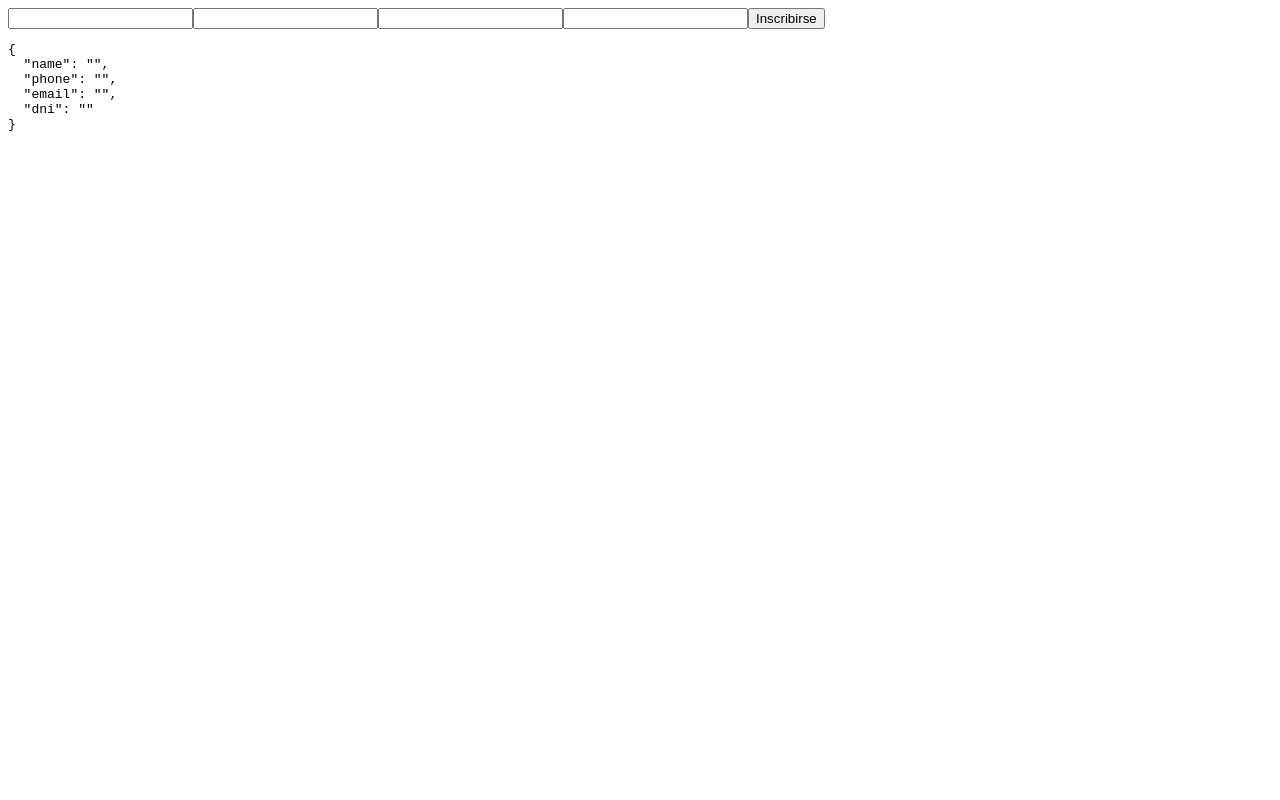
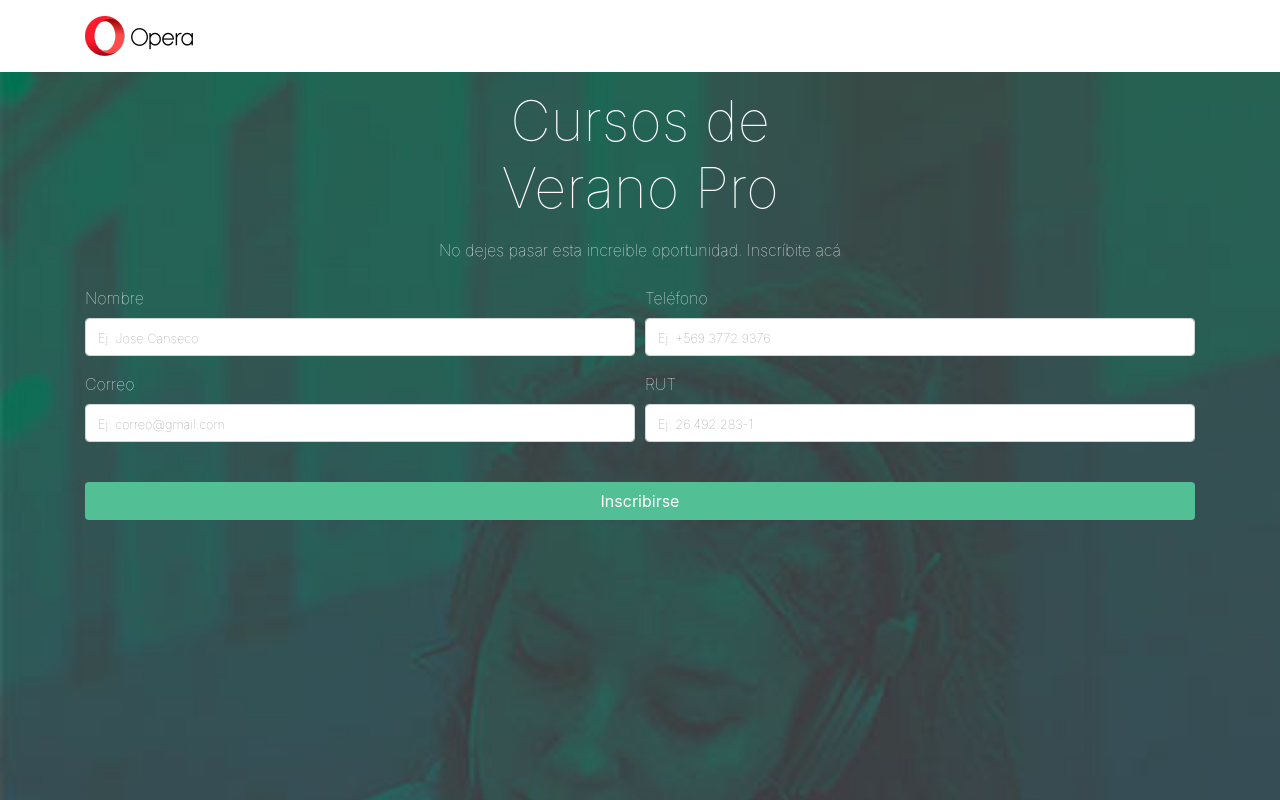
Before and after one commit to ransilad/IA-frontend-test, an Angular app: page / in a window 1280 px wide. Built offline with nearby package versions, Linux system fonts and the light colour scheme.

Commit message:
Adding styles

```diff
--- a/src/app/app.component.html
+++ b/src/app/app.component.html
@@ -1,6 +1,33 @@
-<input name="name" type="text" [(ngModel)]="subscription.name" />
-<input name="phone" type="text" [(ngModel)]="subscription.phone" />
-<input name="email" type="text" [(ngModel)]="subscription.email" />
-<input name="dni" type="text" [(ngModel)]="subscription.dni" />
-<input value="Inscribirse" type="button" (click)="postSubscriptions()" />
-<pre>{{ subscription | json }}</pre>
+<div class="bg-phone"></div>
+<nav class="navbar navbar-light bg-white py-3">
+  <div class="container">
+    <img src="/assets/logo-opera.png">
+  </div>
+</nav>
+<div class="container text-white">
+  <h1 class="display-4 text-center font-weight-100 my-3">Cursos de <br>Verano Pro</h1>
+  <p class="text-white text-center m-0 font-weight-100 mb-4">No dejes pasar esta increible oportunidad. Inscríbite acá</p>
+  <form>
+    <div class="form-row">
+      <div class="form-group col-md-6">
+        <label class="font-weight-100">Nombre</label>
+        <input name="name" type="text" class="form-control" [(ngModel)]="subscription.name" placeholder="Ej. Jose Canseco" />
+      </div>
+      <div class="form-group col-md-6">
+        <label class="font-weight-100">Teléfono</label>
+        <input name="phone" type="text" class="form-control" [(ngModel)]="subscription.phone" placeholder="Ej. +569 3772 9376" />
+      </div>
+    </div>
+    <div class="form-row">
+      <div class="form-group col-md-6">
+        <label class="font-weight-100">Correo</label>
+        <input name="email" type="text" class="form-control" [(ngModel)]="subscription.email" placeholder="Ej. correo@gmail.com" />
+      </div>
+      <div class="form-group col-md-6">
+        <label class="font-weight-100">RUT</label>
+        <input name="dni" type="text" class="form-control" [(ngModel)]="subscription.dni" placeholder="Ej. 26.492.283-1" />
+      </div>
+    </div>
+    <button type="button" class="btn btn-green btn-block mt-4" (click)="postSubscriptions()">Inscribirse</button>
+  </form>
+</div>
--- a/src/app/app.component.scss
+++ b/src/app/app.component.scss
@@ -0,0 +1,54 @@
+.bg-phone {
+  height: 100%;
+  position: absolute;
+  top: 0;
+  left: 0;
+  width: 100%;
+  z-index: -1;
+  background-image: url('/assets/background-phone.jpg');
+  background-size: cover;
+}
+
+.font-weight-100 {
+  font-weight: 100 !important;
+}
+
+.font-weight-300 {
+  font-weight: 300 !important;
+}
+
+.btn-green {
+  color: #fff;
+  background-color: #53bf95;
+
+  &:focus,
+  &:hover {
+    background-color: #2fb581;
+    border-color: #2fb581;
+  }
+}
+
+
+// PLACEHOLDERS TEXT
+::-webkit-input-placeholder {
+  color: #8D8D8D !important;
+  font-weight: 100;
+  font-size: 0.8em;
+}
+:-moz-placeholder {
+  color: #8D8D8D !important;
+  font-weight: 100;
+  font-size: 0.8em;
+  opacity: 1;
+}
+::-moz-placeholder {
+  color: #8D8D8D !important;
+  font-weight: 100;
+  font-size: 0.8em;
+  opacity: 1;
+}
+:-ms-input-placeholder {
+  color: #8D8D8D !important;
+  font-weight: 100;
+  font-size: 0.8em;
+}
--- a/src/app/app.component.ts
+++ b/src/app/app.component.ts
@@ -7,7 +7,6 @@ import { HttpService } from './http.service';
   styleUrls: ['./app.component.scss']
 })
 export class AppComponent {
-  title = 'IA-frontend-test';
   public subscription = { name: '', phone: '', email: '', dni: '' };
 
   constructor(private httpService: HttpService){}
--- a/src/index.html
+++ b/src/index.html
@@ -2,13 +2,20 @@
 <html lang="en">
 <head>
   <meta charset="utf-8">
-  <title>IAFrontendTest</title>
+  <title>IA - Frontend Test</title>
   <base href="/">
+  <meta name="viewport" content="width=device-width, initial-scale=1, shrink-to-fit=no">
+  <link rel="icon" type="image/x-icon" href="favicon.ico">
 
-  <meta name="viewport" content="width=device-width, initial-scale=1">
-  <link rel="icon" type="image/x-icon" href="favicon.ico">
-</head>
+  <!-- Bootstrap CSS -->
+  <link rel="stylesheet" href="https://stackpath.bootstrapcdn.com/bootstrap/4.3.1/css/bootstrap.min.css" integrity="sha384-ggOyR0iXCbMQv3Xipma34MD+dH/1fQ784/j6cY/iJTQUOhcWr7x9JvoRxT2MZw1T" crossorigin="anonymous">
 <body>
   <app-root></app-root>
+
+  <!-- jQuery first, then Popper.js, then Bootstrap JS -->
+  <script src="https://code.jquery.com/jquery-3.3.1.slim.min.js" integrity="sha384-q8i/X+965DzO0rT7abK41JStQIAqVgRVzpbzo5smXKp4YfRvH+8abtTE1Pi6jizo" crossorigin="anonymous"></script>
+  <script src="https://cdnjs.cloudflare.com/ajax/libs/popper.js/1.14.7/umd/popper.min.js" integrity="sha384-UO2eT0CpHqdSJQ6hJty5KVphtPhzWj9WO1clHTMGa3JDZwrnQq4sF86dIHNDz0W1" crossorigin="anonymous"></script>
+  <script src="https://stackpath.bootstrapcdn.com/bootstrap/4.3.1/js/bootstrap.min.js" integrity="sha384-JjSmVgyd0p3pXB1rRibZUAYoIIy6OrQ6VrjIEaFf/nJGzIxFDsf4x0xIM+B07jRM" crossorigin="anonymous"></script>
+
 </body>
 </html>
```
Also changed, not shown: src/assets/background-phone.jpg (added), src/assets/logo-opera.png (added).
